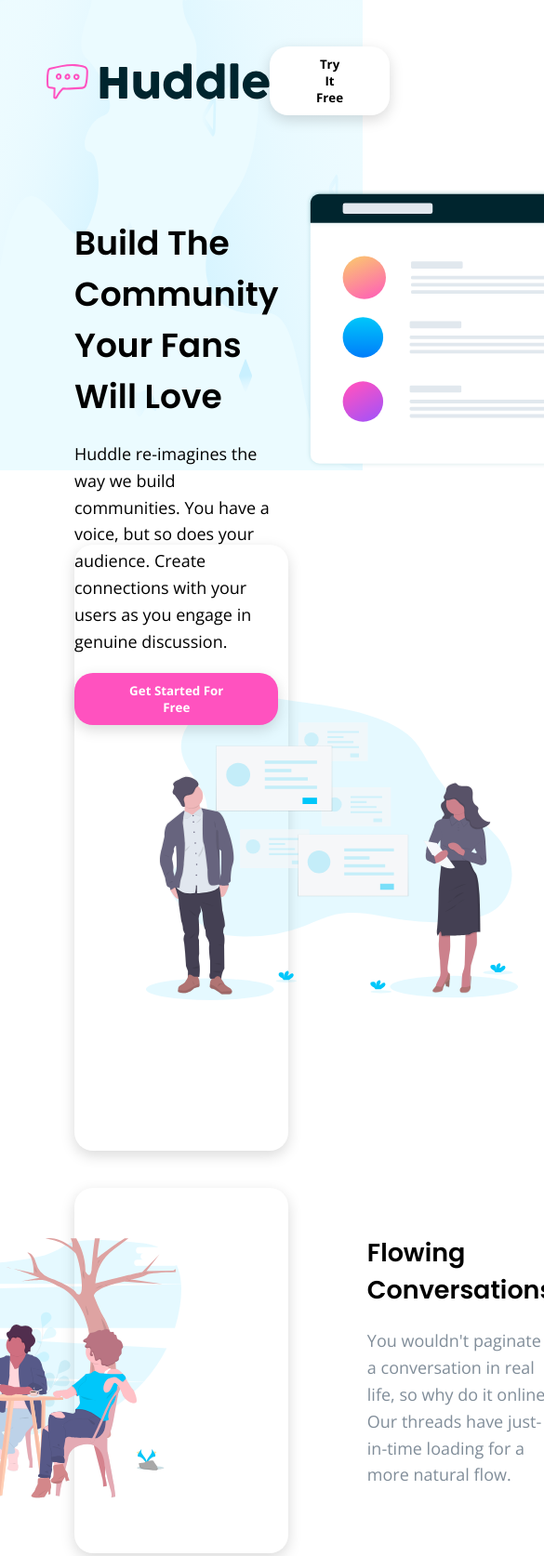
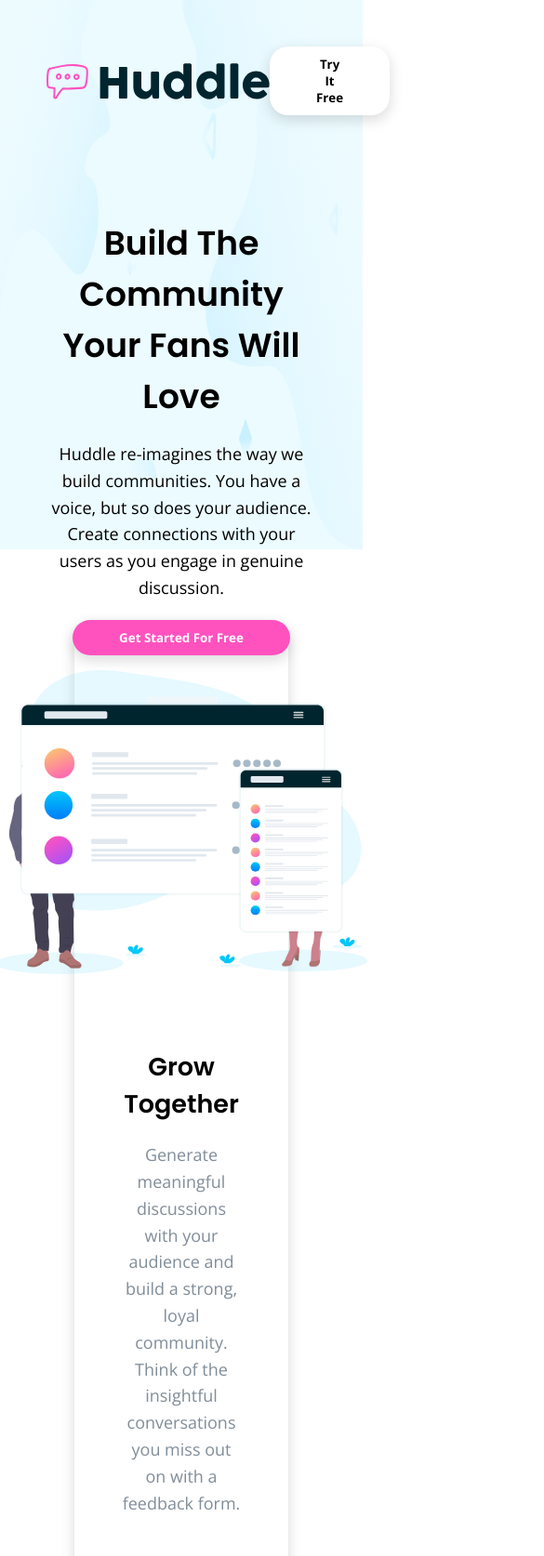
Before and after one commit to lenahm/huddle-landing-page, a plain HTML site: page index.html in a window 390 px wide. Shown: the top 1674 px of the page at 93% size, 585 px wide, since content can reach past the window. Drawn offline with nearby package versions, Linux system fonts and the light colour scheme.

Commit message:
implemented responsive design for tablets

```diff
--- a/css/style.css
+++ b/css/style.css
@@ -59,8 +59,8 @@ header #header-navbar {
 header #header-content {
     position: relative;
     z-index: 2;
+    grid-template-columns: repeat(2, 1fr);
     margin-top: 80px;
-    grid-template-columns: repeat(2, 1fr);
 }
 
 header #header-content > div {
--- a/css/tablet.css
+++ b/css/tablet.css
@@ -0,0 +1,72 @@
+body {
+    text-align: center;
+}
+
+/* header */
+
+header > img {
+    height: 70vh;
+}
+
+header {
+    height: 70vh;
+}
+
+header #header-content {
+    grid-template-columns: repeat(1, 1fr);
+    justify-content: center;
+    align-items: center;
+}
+
+header #header-content > img {
+    width: 350px;
+    margin: 20px auto;
+}
+
+/* features */
+
+main #features .feature,
+main #features > div:nth-child(2) {
+    flex-direction: column;
+    gap: 80px;
+}
+
+main #features .feature > img {
+    order: 1;
+}
+
+main #features .feature > div {
+    order: 2;
+}
+
+/* ready-to-build */
+
+main #ready-to-build {
+    width: 600px;
+}
+
+/* footer */
+
+footer {
+    text-align: left;
+}
+
+footer #footer-infos {
+    grid-template-columns: repeat(1, 1fr);
+}
+
+footer #footer-infos #footer-menu-left {
+    margin-top: 50px;
+}
+
+footer #footer-infos #footer-menu-right {
+    margin-bottom: 50px;
+}
+
+footer #footer-infos #socialmedia #socialmedia-icons {
+    justify-content: center;
+}
+
+footer #copyright {
+    text-align: center;
+}
```
